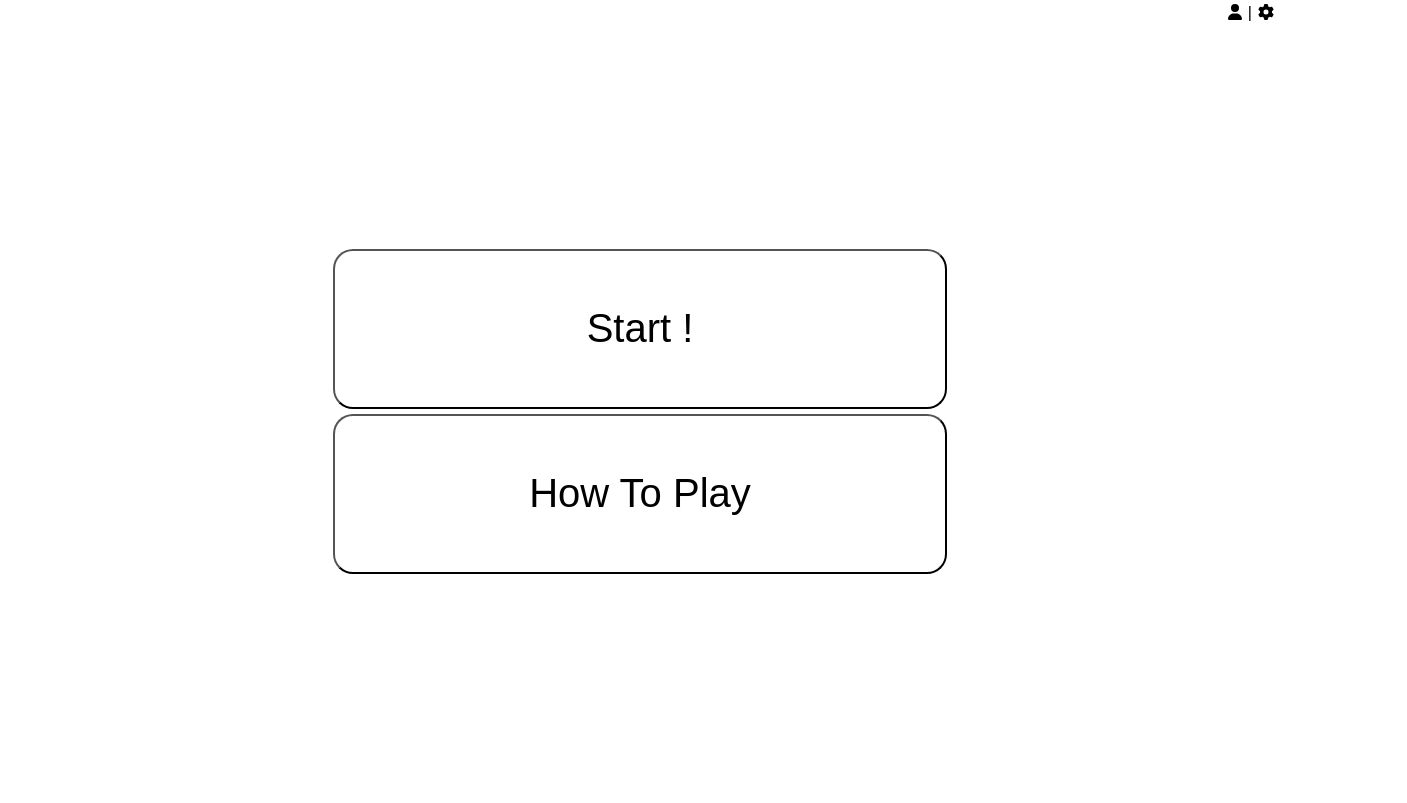
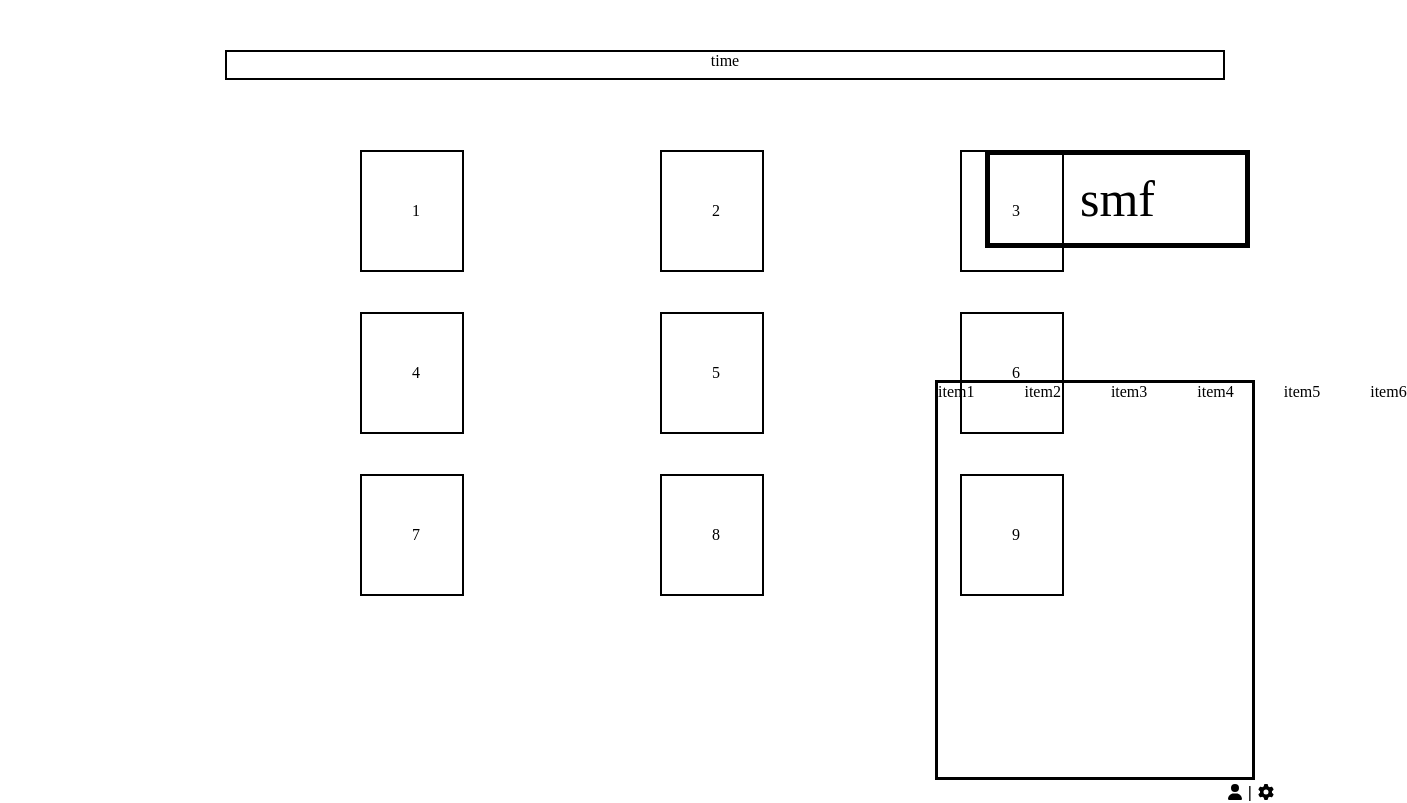
Before and after one commit to FX-KNUT/fe_Molly, a React (Vite) app in the folder frontend/: page / in a window 1280 px wide. Shown: the top 803 px of the page, 1407 px wide, since content can reach past the window. Built offline with nearby package versions, Linux system fonts and the light colour scheme.

Commit message:
게임 화면 1920x1080 구조 제작
일단은 app에 바로 붙여서 게임 화면 밑에 있게 해뒀습니다.

```diff
--- a/frontend/src/App.tsx
+++ b/frontend/src/App.tsx
@@ -1,8 +1,10 @@
 import Main from "./components/Main";
+import Gameboard from "./components/Gameboard";
 
 const App: React.FC = () => {
   return (
     <div className="App">
+      <Gameboard />
       <Main />
     </div>
   );
--- /dev/null
+++ b/frontend/src/components/Gameboard.tsx
@@ -0,0 +1,30 @@
+import styles from "../styles/_gameboard.module.scss";
+const Gameboard = () => {
+  return (
+    <div>
+      <div className={styles.timebar}>time</div>
+      <div className={styles.smf}>smf</div>
+      <div className={styles.mole}>
+        <div className={styles.border}>1</div>
+        <div className={styles.border}>2</div>
+        <div className={styles.border}>3</div>
+        <div className={styles.border}>4</div>
+        <div className={styles.border}>5</div>
+        <div className={styles.border}>6</div>
+        <div className={styles.border}>7</div>
+        <div className={styles.border}>8</div>
+        <div className={styles.border}>9</div>
+      </div>
+
+      <div className={styles.itemBox}>
+        <div className={styles.items}>item1</div>
+        <div className={styles.items}>item2</div>
+        <div className={styles.items}>item3</div>
+        <div className={styles.items}>item4</div>
+        <div className={styles.items}>item5</div>
+        <div className={styles.items}>item6</div>
+      </div>
+    </div>
+  );
+};
+export default Gameboard;
--- /dev/null
+++ b/frontend/src/styles/_gameboard.module.scss
@@ -0,0 +1,60 @@
+.mole {
+    display: grid;
+    grid-template-columns: repeat(3, minmax(100px, auto));
+    width: 300px;
+    height: 300px;
+    padding: 50px;
+    place-items: space-between;
+    margin-left: 290px;
+    column-gap: 200px;
+}
+.timebar {
+    display: flex;
+    // margin: 100px;
+    margin-top: 50px;
+    margin-left: 225px;
+    justify-content: center;
+    width: 1000px;
+    height: 30px;
+    border: 2px solid black;
+}
+.border {
+    border: 2px solid black;
+    box-sizing: border-box;
+    padding: 50px;
+    margin: 20px;
+    justify-content: center;
+    flex-direction: column;
+
+}
+.smf {
+    display: flex;
+    font-size: 50px;
+    float: right;
+    border: 5px solid black;
+    justify-content: center;
+    flex-direction: column;
+    padding: 15px;
+    padding-left: 90px;
+    padding-right: 90px;
+    margin: 70px;
+    margin-right: 30px;
+}
+.itemBox {
+    display: flex;
+    box-sizing: border-box;
+    height: 400px;
+    width: 320px;
+    top: 30%;
+    border: 3px solid black;
+    float: right;
+    margin-right: 25px;
+    column-gap: 50px;
+    overflow-wrap: break-word;
+}
+.items {
+    display: flex;
+    justify-content: space-around;
+
+    // div 줄바꿈 안함!!
+}
```
